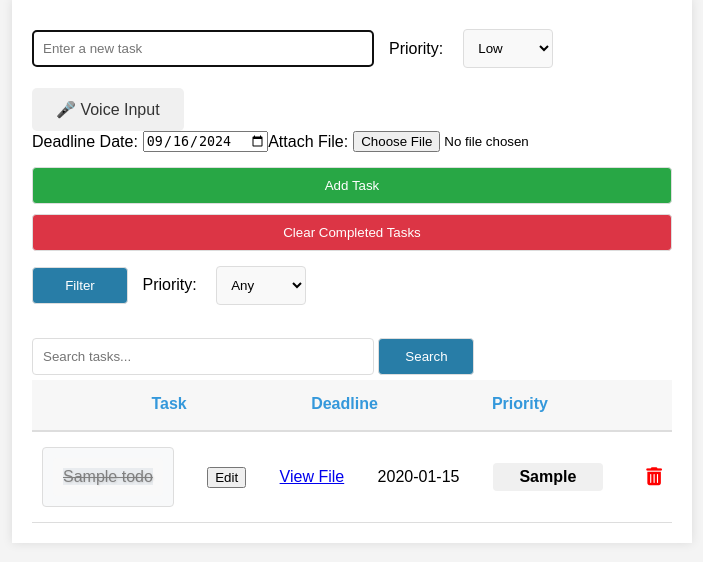
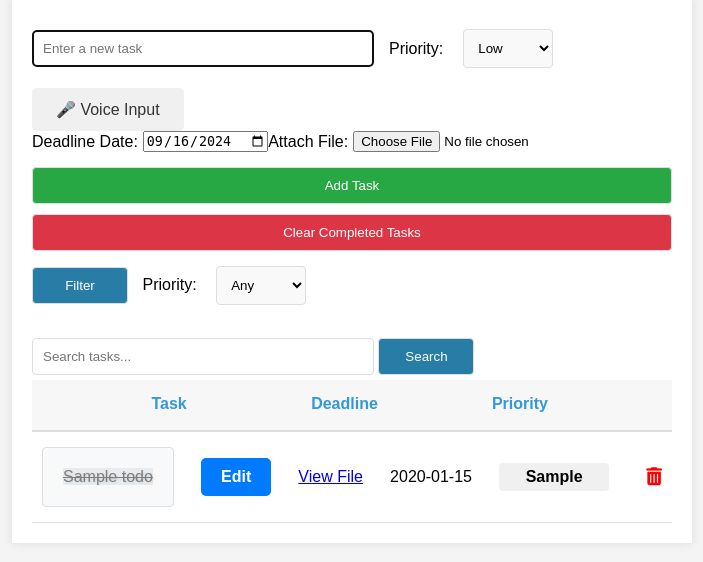
Before and after one commit to RO-HIT17/Flask_TODO_V3, a Flask app: page /search/1 in a window 1280 px wide. Shown: the part 72-634 px from the top of the page, without its empty margins (288-991 px from the left). Run offline with Flask 3, Linux system fonts and the light colour scheme; tables that the repository leaves empty hold one stand-in row (values such as "Sample post").

Commit message:
edit btn css

```diff
--- a/static/styles.css
+++ b/static/styles.css
@@ -434,3 +434,36 @@ dialog {
     border: none;
     cursor: pointer;
   }
+  /* Styling for buttons with the class 'edit-button' */
+.edit-button {
+    font-family: Arial, sans-serif;
+    font-size: 16px;
+    font-weight: bold;
+    border: none;
+    border-radius: 5px;
+    cursor: pointer;
+    transition: background-color 0.3s, box-shadow 0.3s;
+    padding: 10px 20px;
+    text-align: center;
+    color: #fff; /* White text color */
+    background-color: #007bff; /* Blue background color */
+  }
+
+  /* Hover state */
+  .edit-button:hover {
+    background-color: #0056b3; /* Darker blue */
+    box-shadow: 0 4px 8px rgba(0, 0, 0, 0.2);
+  }
+
+  /* Focus state */
+  .edit-button:focus {
+    outline: none;
+    box-shadow: 0 0 0 3px rgba(38, 143, 255, 0.5);
+  }
+
+  /* Disabled state */
+  .edit-button:disabled {
+    background-color: #cccccc;
+    cursor: not-allowed;
+    color: #666666;
+  }
--- a/templates/index.html
+++ b/templates/index.html
@@ -62,7 +62,7 @@
                 </div>
             </button>
         </a>
-        <button type="button" onclick="openEditDialog('{{ todo.todo_id }}', '{{ todo.title }}', '{{ todo.priority }}', '{{ todo.deadline }}')">Edit</button>
+        <button type="button" class="edit-button" onclick="openEditDialog('{{ todo.todo_id }}', '{{ todo.title }}', '{{ todo.priority }}', '{{ todo.deadline }}')">Edit</button>
         {% if todo.file_url %}
         <div class="task-file">
             <a href="{{ url_for('uploads', filename=todo.file_url) }}" target="_blank">View File</a>
```
